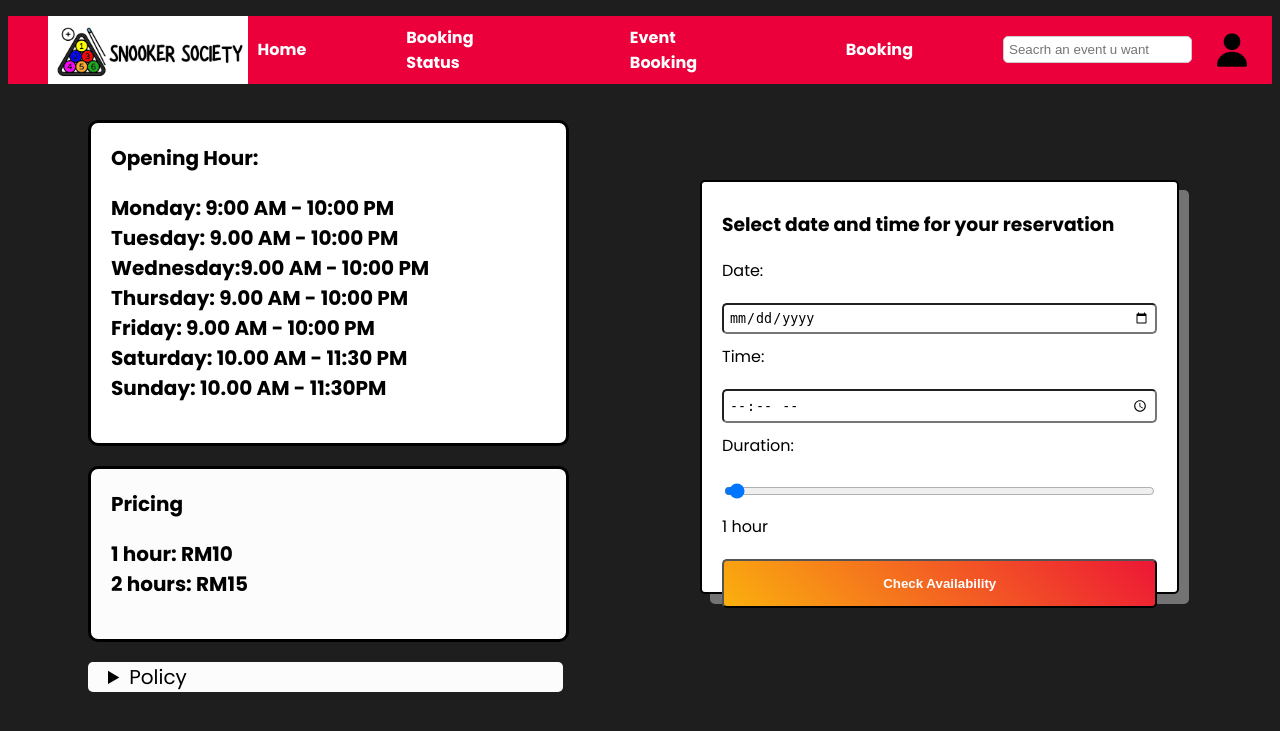
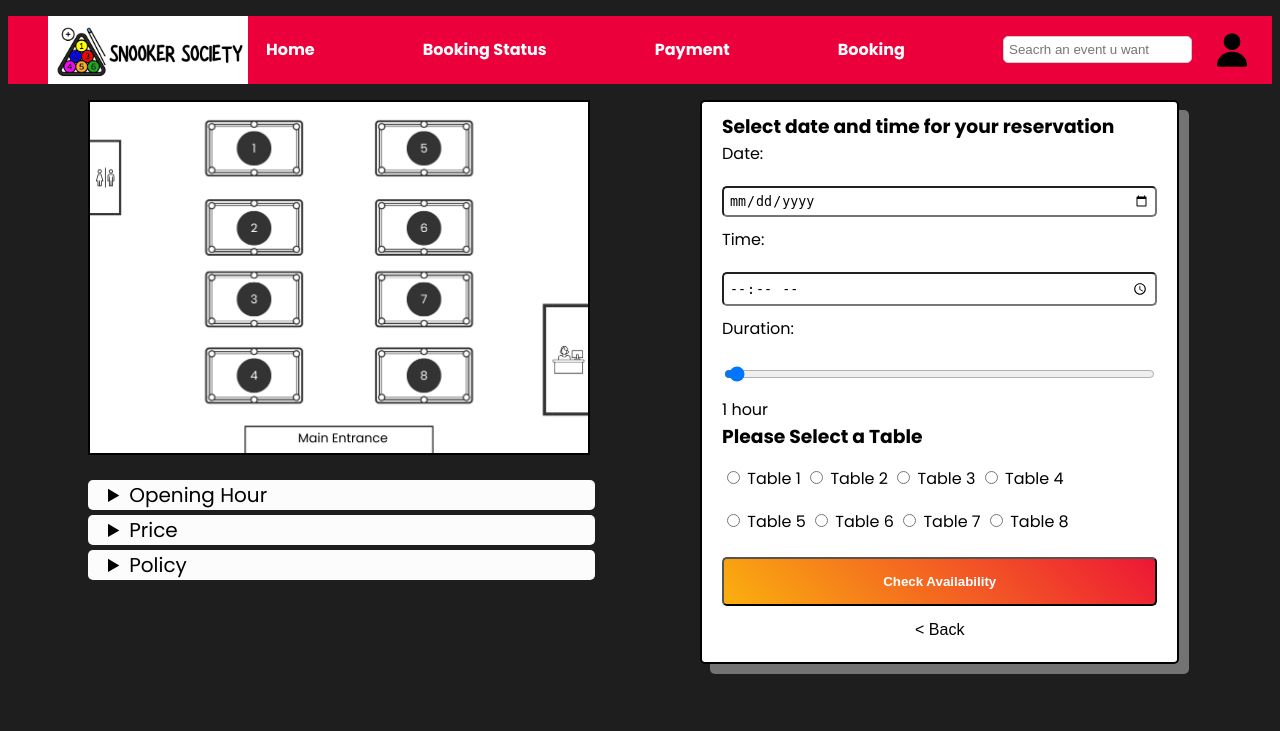
Before and after one commit to Willampang/Websystem, a PHP site: page /booking.php in a window 1280 px wide. Shown: the top 731 px of the page. Run offline with PHP 8.4, Linux system fonts and the light colour scheme.

Commit message:
Changed Booking Table

```diff
--- a/websystem/booking.css
+++ b/websystem/booking.css
@@ -3,6 +3,7 @@
   display: grid;
   grid-template-columns: 1fr 1fr;
   gap: 20px;
+
 }
 
 .left-container {
@@ -12,51 +13,46 @@
   width: 100%;
   grid-column: 1;
 
-
 }
 
-.left-up-column {
-  width: 70%;
-  padding: 20px;
-  border: 3px solid black;
-  margin: 20px 50px 20px 80px;;
-  background-color: white;
-  border-radius: 10px;
-  font-size: 20px;
-  font-weight: bold;
+.tablediv {
+  width: 100%;
+  display: flex;
+  margin: 0px 60px 5px 80px;
+  padding-bottom: 20px;
+  position: relative;
 }
 
-.left-down-column {
-  margin: 0px 50px 20px 80px;
-  width: 70%;
-  padding: 20px;
-  border: 3px solid black;
-  background-color: #fcfcfc;
-  color: rgb(0, 0, 0);
-  border-radius: 10px;
-  font-size: 20px;
-  font-weight: bold;
+.tablepic {
+  border: 2px solid black;
+  width: 80%;
+  height: auto;
+  display: flex;
+  justify-content: center;
+  align-items: flex-start;
 }
 
 .left-down-column2 {
-  margin: 0px 50px 0px 80px;
-  width: 70%;
+  margin: 0px 60px 5px 80px;
+  width: 75%;
   padding: 0 20px 0 20px;
   background-color: #fcfcfc;
   color: rgb(0, 0, 0);
   border-radius: 5px;
   font-size: 20px;
-  transition: max-height 0.5s ease;
+  cursor: pointer;
 }
 
 .policy{
   color: black;
+  margin: 0;
 }
 
+
 .right-column form{
-  margin: 80px 0 0 50px;
+  margin: 0px 0 80px 50px;
   padding: 10px 20px 0px 20px;
-  height: 400px;
+  height: 550px;
   float: left;
   width: 70%;
   display: flex;
@@ -92,6 +88,34 @@
   background: linear-gradient(45deg,#eb003b,#ffe600,#eb003b);
   animation: color 15s ease-in-out infinite;
   background-size: 300% 300%;
+  cursor: pointer;
+}
+
+#submit:active {
+  background-color: #3e8e41;
+  box-shadow: 0 3px #666;
+  transform: translateY(0.2px);
+
+  }
+
+.btn{
+    width: 100%;
+    height: 50px;
+    background-color: #21b8e6;
+}
+
+#back {
+    margin-top: 0px;
+    text-align: center;
+    color: black;
+    text-decoration: none;
+    font-size: 16px;
+    cursor: pointer;
+    border: none;
+}
+
+#back:hover {
+    text-decoration: underline;
 }
 
 @keyframes color{
@@ -106,18 +130,7 @@
 }
 }
 
-#submit:active {
-background-color: #3e8e41;
-box-shadow: 0 3px #666;
-transform: translateY(0.2px);
 
-}
-
-.btn{
-width: 100%;
-height: 50px;
-background-color: #21b8e6;
-}
 
 @media only screen and (max-width: 600px) {
 .reservation-form {
--- a/websystem/booking.php
+++ b/websystem/booking.php
@@ -1,4 +1,3 @@
-
 <!DOCTYPE html>
 <html>
     <head>
@@ -15,22 +14,20 @@
             $time = $_POST['time'];
             $people = $_POST['people'];
 
-            header("Location: selecttable.html");
+            header("Location: payment.php");
             exit();
         }
         ?>
 
     <body>
-
         <div class="nav">
             <nav>
                 <ul>
                     <li><a href="index.php"><img class="logo"src="image/Snookerlogo.png" alt="Logo"></a></li>
                     <li><a href="index.php"><h4>Home</h4></li></a>
-                    <li><a href="bookingstatus.php"><h4>Booking Status</h4></li></a>
-                    <li><a href="event.php"><h4>Event Booking</h4></li></a>
+                    <li><a href="bookingstatus"><h4>Booking Status</h4></li></a>
+                    <li><a href="payment.php"><h4>Payment</h4></li></a>
                     <li><a href="booking.php"><h4>Booking</h4></li></a>
-
                     <div class="right">
                         <div class="searchbar">
                             <form>
@@ -38,7 +35,7 @@
                             </form>
                         </div>
                         <a class="login-link" href="#login">
-                         <a href="login-user.php"><img class="login-icon" src="login.png" alt="Login"></a>
+                         <a href="login.php"><img class="login-icon" src="login.png" alt="Login"></a>
                         </a>
                     </div>
                 </ul>
@@ -47,8 +44,14 @@
 
             <div class="reservation-form">
                 <div class="left-container">
-                    <div class="left-up-column">
-                        <label for="operation">Opening Hour:</label>
+
+                        <div class="tablediv">
+                            <img src="tables.png" class="tablepic">
+                          </div>
+
+                    <div class="left-down-column2">
+                        <details>
+                            <summary>Opening Hour</summary>
                             <p class="policy"> Monday: 9:00 AM - 10:00 PM<br>
                                 Tuesday: 9.00 AM - 10:00 PM<br>
                                 Wednesday:9.00 AM - 10:00 PM<br>
@@ -57,13 +60,17 @@
                                 Saturday: 10.00 AM - 11:30 PM<br>
                                 Sunday: 10.00 AM - 11:30PM
                             </p>
-
+                        </details>
                       </div>
 
-                      <div class="left-down-column">
-                          <label for="price">Pricing</label>
-                        <p class="policy">1 hour: RM10<br>
+                      <div class="left-down-column2">
+                      <details>
+                            <summary>Price</summary>
+                            <p class="policy">
+                            1 hour: RM10<br>
                             2 hours: RM15</p>
+                            </p>
+                        </details>
                       </div>
 
                       <div class="left-down-column2">
@@ -82,7 +89,7 @@
                 <div class="right-container">
                     <div class="right-column">
 
-                        <form action="selecttable.php" method="post">
+                        <form action="payment.php" method="post">
                         <h3 class="policy">Select date and time for your reservation</h3>
                             <label>Date:</label>
                             <input type="date" id="date" name="date" placeholder="mm/dd/yyyy" required>
@@ -91,6 +98,30 @@
                             <label>Duration:</label>
                             <input type="range" id="duration" name="duration" min="1" max="5" value="1" step="1" required>
                             <output for="duration" id="durationOutput">1 hour</output>
+
+                            <h3 class="policy">Please Select a Table</h3>
+                            <div class="row">
+                                <input  type="radio" id="option1" name="option" value="option1" required>
+                                <label for="option1">Table 1</label>
+                                <input type="radio" id="option2" name="option" value="option2">
+                                <label for="option2">Table 2</label>
+                                <input type="radio" id="option3" name="option" value="option3">
+                                <label for="option3">Table 3</label>
+                                <input type="radio" id="option4" name="option" value="option4">
+                                <label for="option4">Table 4</label>
+                            </div>
+                            <div class="row">
+                                <input type="radio" id="option5" name="option" value="option5">
+                                <label for="option5">Table 5</label>
+                                <input type="radio" id="option6" name="option" value="option6">
+                                <label for="option6">Table 6</label>
+                                <input type="radio" id="option7" name="option" value="option7">
+                                <label for="option7">Table 7</label>
+                                <input type="radio" id="option8" name="option" value="option8">
+                                <label for="option8">Table 8</label>
+                            </div>
+
+
                             <script>
                             const durationInput = document.getElementById('duration');
                             const output = document.getElementById('durationOutput');
@@ -101,6 +132,7 @@
                             </script>
 
                             <input id="submit" type="submit" name="submit" value="Check Availability">
+                            <input id="back" type="button" value="< Back" onclick="window.location.href='index.php'">
                         </form>
                     </div>
                 </div>
```
Also changed, not shown: websystem/selectablecss.css (deleted, +0 -59 lines), websystem/selecttable.php (deleted, +0 -75 lines). Lines whose indentation alone changed are shown as unchanged.
